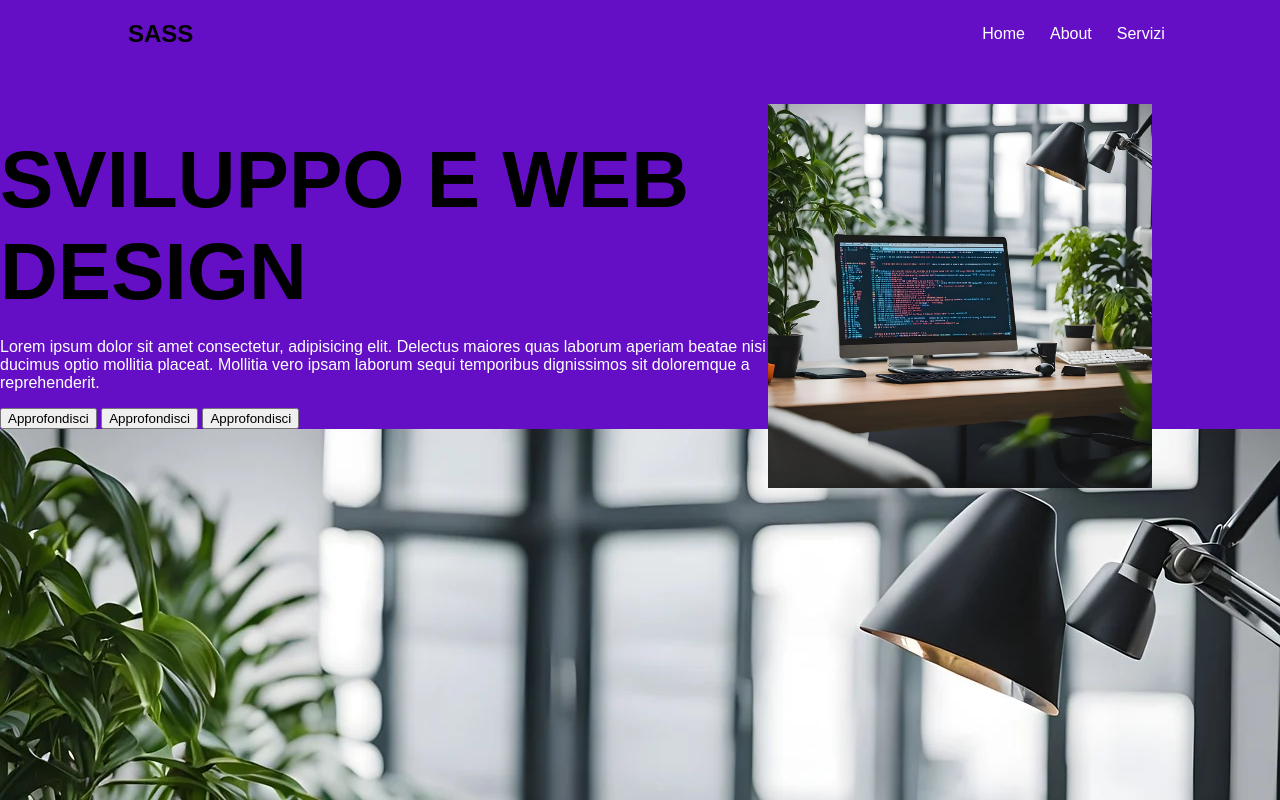
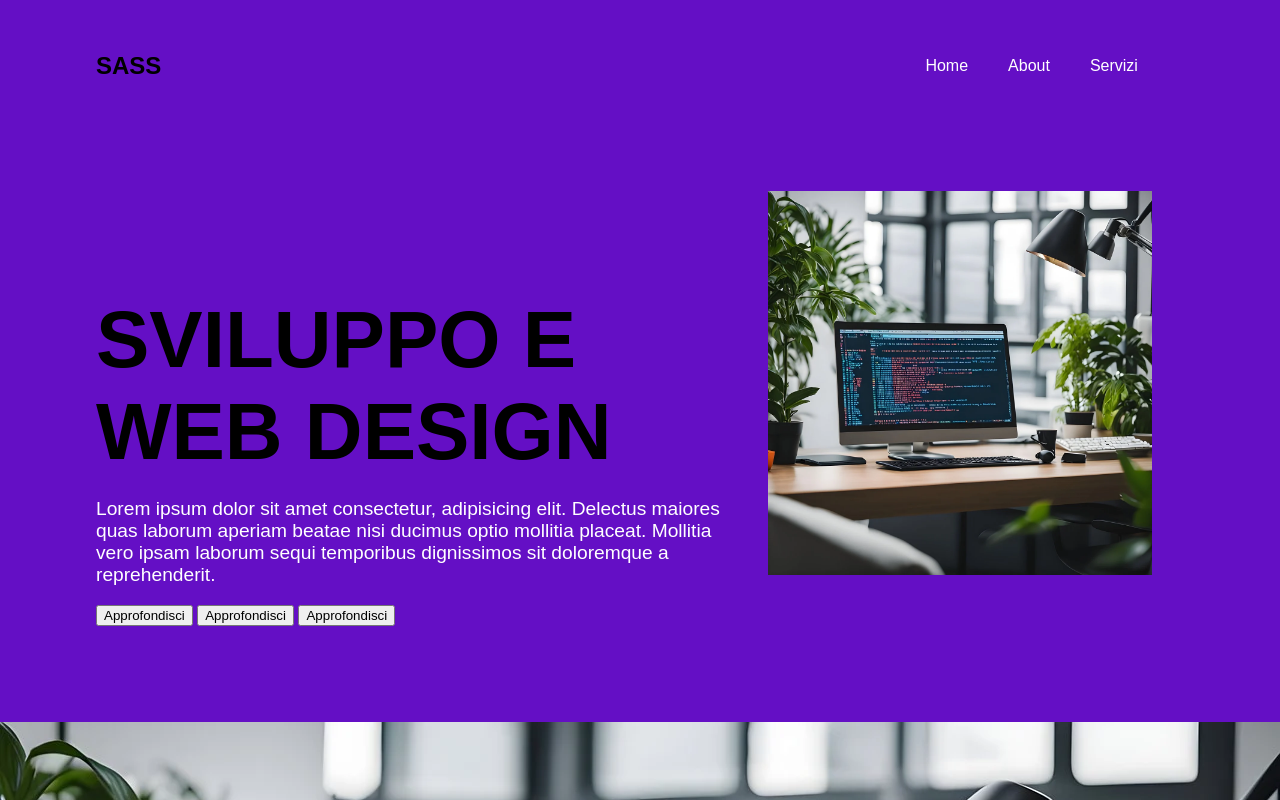
Before and after one commit to Francesca-palmeri/S6L3, a website: page Index.html in a window 1280 px wide. Shown: the top 800 px of the page. Drawn offline with Linux system fonts and the light colour scheme.

Commit message:
secondo commit

```diff
--- a/Index.html
+++ b/Index.html
@@ -29,10 +29,11 @@
             placeat. Mollitia vero ipsam laborum sequi temporibus dignissimos
             sit doloremque a reprehenderit.
           </p>
-
-          <button type="button">Approfondisci</button>
-          <button type="button">Approfondisci</button>
-          <button type="button">Approfondisci</button>
+          <div>
+            <button type="button">Approfondisci</button>
+            <button type="button">Approfondisci</button>
+            <button type="button">Approfondisci</button>
+          </div>
         </div>
 
         <div>
--- a/assets/scss/style.scss
+++ b/assets/scss/style.scss
@@ -12,16 +12,17 @@ header {
   justify-content: space-between;
   align-items: center;
   background-color: $backgroundPurple;
-  padding-left: 10%;
+  padding: 2em 0 2em 6em ;
+
 }
 
 nav{
-  margin-right: 10%;
+  margin-right: 12%;
    ul{
     display: flex;
     list-style: none;
   } li{
-    margin-left: 25px;
+    margin-left: 40px;
   } a{
     color: $WhiteText;
     text-decoration: none;
@@ -37,6 +38,7 @@ nav{
       margin-bottom: 20px;
       font-weight: bold;
     } p{
+      font-size: 1.2em;
       color: $WhiteText;
     } img{
       position: absolute;
@@ -47,7 +49,9 @@ nav{
 
   }
 
+
+
   .container{
-    max-width: 60%;
-    margin-right: 10%;
+    max-width: 50%;
+    margin: 6em;
   }
```
Also changed, not shown: assets/css/style.css, 1 other file.
